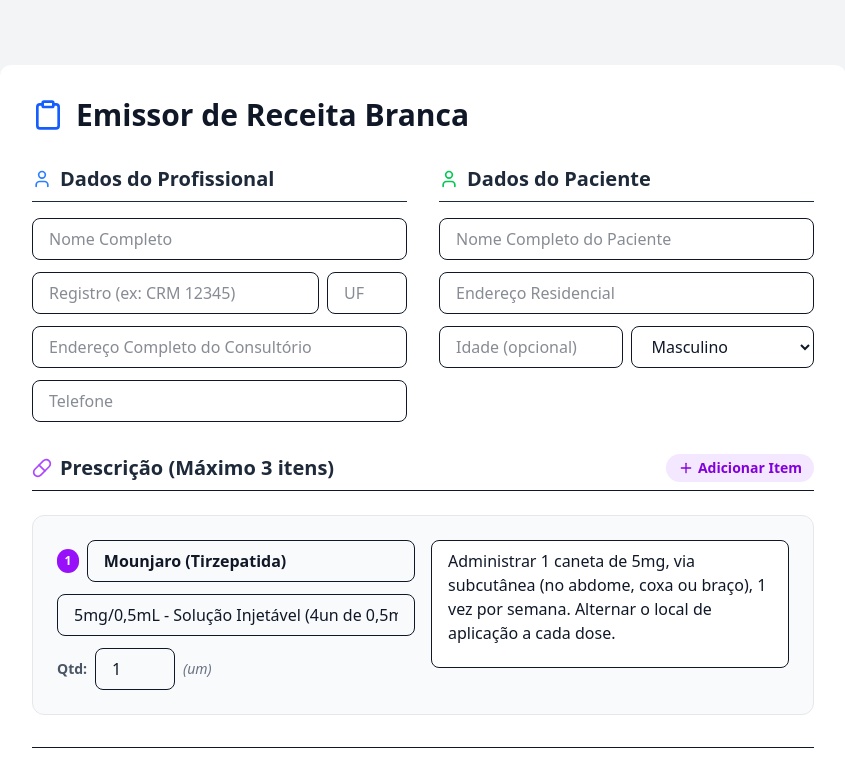
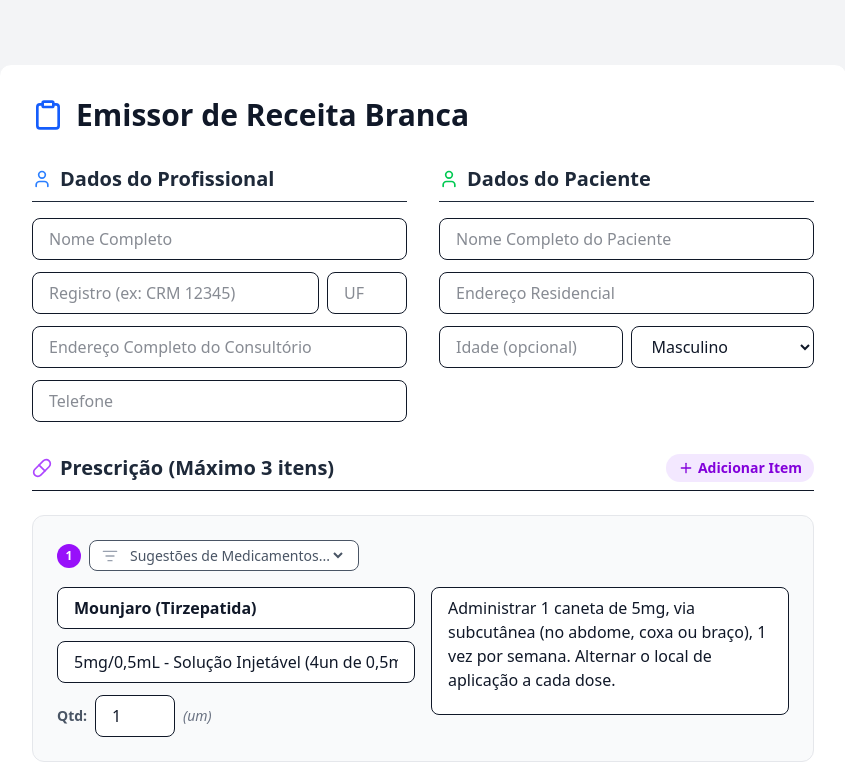
Before and after one commit to romualdoag/receitas-web, a React (Vite) app: page / in a window 1280 px wide. Shown: the top 770 px of the page, without its empty margins (217-1062 px from the left). Built offline with nearby package versions, Linux system fonts and the light colour scheme.

Commit message:
feat: add medication preset list for weight loss drugs

```diff
--- a/src/components/PrescriptionForm.tsx
+++ b/src/components/PrescriptionForm.tsx
@@ -1,5 +1,5 @@
 import React, { useState, useEffect } from 'react';
-import { User, Clipboard, Pill, Printer, Calendar, Plus, Trash2 } from 'lucide-react';
+import { User, Clipboard, Pill, Printer, Calendar, Plus, Trash2, ListFilter } from 'lucide-react';
 import { numberToWords } from '../utils/numberToWords';
 
 interface Medication {
@@ -9,6 +9,88 @@ interface Medication {
   quantidadeExtenso: string;
   posologia: string;
 }
+
+interface MedicationPreset {
+  label: string;
+  nome: string;
+  dosagem: string;
+  posologia: string;
+}
+
+const MEDICATION_PRESETS: MedicationPreset[] = [
+  {
+    label: 'Mounjaro 2,5mg',
+    nome: 'Mounjaro (Tirzepatida)',
+    dosagem: '2,5mg/0,5mL - Solução Injetável (4un de 0,5mL)',
+    posologia: 'Administrar 1 caneta de 2,5mg, via subcutânea (no abdome, coxa ou braço), 1 vez por semana. Alternar o local de aplicação a cada dose.'
+  },
+  {
+    label: 'Mounjaro 5mg',
+    nome: 'Mounjaro (Tirzepatida)',
+    dosagem: '5mg/0,5mL - Solução Injetável (4un de 0,5mL)',
+    posologia: 'Administrar 1 caneta de 5mg, via subcutânea (no abdome, coxa ou braço), 1 vez por semana. Alternar o local de aplicação a cada dose.'
+  },
+  {
+    label: 'Mounjaro 7,5mg',
+    nome: 'Mounjaro (Tirzepatida)',
+    dosagem: '7,5mg/0,5mL - Solução Injetável (4un de 0,5mL)',
+    posologia: 'Administrar 1 caneta de 7,5mg, via subcutânea (no abdome, coxa ou braço), 1 vez por semana. Alternar o local de aplicação a cada dose.'
+  },
+  {
+    label: 'Mounjaro 10mg',
+    nome: 'Mounjaro (Tirzepatida)',
+    dosagem: '10mg/0,5mL - Solução Injetável (4un de 0,5mL)',
+    posologia: 'Administrar 1 caneta de 10mg, via subcutânea (no abdome, coxa ou braço), 1 vez por semana. Alternar o local de aplicação a cada dose.'
+  },
+  {
+    label: 'Ozempic 0,25mg',
+    nome: 'Ozempic (Semaglutida)',
+    dosagem: '0,25mg - Sistema de aplicação com 1 caneta e 4 agulhas',
+    posologia: 'Administrar 0,25mg por via subcutânea, uma vez por semana, por 4 semanas.'
+  },
+  {
+    label: 'Ozempic 0,5mg',
+    nome: 'Ozempic (Semaglutida)',
+    dosagem: '0,5mg - Sistema de aplicação com 1 caneta e 4 agulhas',
+    posologia: 'Administrar 0,5mg por via subcutânea, uma vez por semana, por 4 semanas.'
+  },
+  {
+    label: 'Ozempic 1mg',
+    nome: 'Ozempic (Semaglutida)',
+    dosagem: '1,0mg - Sistema de aplicação com 1 caneta e 4 agulhas',
+    posologia: 'Administrar 1,0mg por via subcutânea, uma vez por semana, por 4 semanas.'
+  },
+  {
+    label: 'Wegovy 0,25mg',
+    nome: 'Wegovy (Semaglutida)',
+    dosagem: '0,25mg/0,5mL - Solução Injetável',
+    posologia: 'Administrar 0,25mg por via subcutânea, uma vez por semana, conforme esquema de escalonamento de dose.'
+  },
+  {
+    label: 'Wegovy 0,5mg',
+    nome: 'Wegovy (Semaglutida)',
+    dosagem: '0,5mg/0,5mL - Solução Injetável',
+    posologia: 'Administrar 0,5mg por via subcutânea, uma vez por semana, conforme esquema de escalonamento de dose.'
+  },
+  {
+    label: 'Wegovy 1mg',
+    nome: 'Wegovy (Semaglutida)',
+    dosagem: '1,0mg/0,5mL - Solução Injetável',
+    posologia: 'Administrar 1,0mg por via subcutânea, uma vez por semana, conforme esquema de escalonamento de dose.'
+  },
+  {
+    label: 'Wegovy 1,7mg',
+    nome: 'Wegovy (Semaglutida)',
+    dosagem: '1,7mg/0,75mL - Solução Injetável',
+    posologia: 'Administrar 1,7mg por via subcutânea, uma vez por semana, conforme esquema de escalonamento de dose.'
+  },
+  {
+    label: 'Wegovy 2,4mg',
+    nome: 'Wegovy (Semaglutida)',
+    dosagem: '2,4mg/0,75mL - Solução Injetável',
+    posologia: 'Administrar 2,4mg por via subcutânea, uma vez por semana (dose de manutenção).'
+  }
+];
 
 interface PrescriptionFormProps {
   onDataChange: (data: any) => void;
@@ -65,6 +147,21 @@ const PrescriptionForm: React.FC<PrescriptionFormProps> = ({ onDataChange, onPri
     }
 
     setFormData(prev => ({ ...prev, medicamentos: newMedicamentos }));
+  };
+
+  const applyPreset = (index: number, presetLabel: string) => {
+    if (!presetLabel) return;
+    const preset = MEDICATION_PRESETS.find(p => p.label === presetLabel);
+    if (preset) {
+      const newMedicamentos = [...formData.medicamentos];
+      newMedicamentos[index] = {
+        ...newMedicamentos[index],
+        nome: preset.nome,
+        dosagem: preset.dosagem,
+        posologia: preset.posologia
+      };
+      setFormData(prev => ({ ...prev, medicamentos: newMedicamentos }));
+    }
   };
 
   const addMedication = () => {
@@ -206,33 +303,47 @@ const PrescriptionForm: React.FC<PrescriptionFormProps> = ({ onDataChange, onPri
           <div className="space-y-8">
             {formData.medicamentos.map((med, index) => (
               <div key={index} className="relative bg-gray-50 p-6 rounded-xl border border-gray-200 group">
+                <div className="flex justify-between items-start mb-4">
+                   <div className="flex items-center gap-2">
+                      <span className="bg-purple-600 text-white w-6 h-6 flex items-center justify-center rounded-full text-xs font-bold">
+                        {index + 1}
+                      </span>
+                      <div className="flex items-center gap-2 bg-white border rounded-lg px-3 py-1 text-sm text-gray-600">
+                        <ListFilter className="w-4 h-4 text-gray-400" />
+                        <select
+                          className="outline-none bg-transparent font-medium"
+                          onChange={(e) => applyPreset(index, e.target.value)}
+                          defaultValue=""
+                        >
+                          <option value="" disabled>Sugestões de Medicamentos...</option>
+                          {MEDICATION_PRESETS.map(p => <option key={p.label} value={p.label}>{p.label}</option>)}
+                        </select>
+                      </div>
+                    </div>
                     {formData.medicamentos.length > 1 && (
                       <button
                         onClick={() => removeMedication(index)}
-                    className="absolute top-4 right-4 text-gray-400 hover:text-red-500 transition-colors"
+                        className="text-gray-400 hover:text-red-500 transition-colors"
                         title="Remover medicamento"
                       >
                         <Trash2 className="w-5 h-5" />
                       </button>
                     )}
+                </div>
+
                 <div className="grid md:grid-cols-2 gap-4">
                   <div className="space-y-3">
-                    <div className="flex items-center gap-2">
-                      <span className="bg-purple-600 text-white w-6 h-6 flex items-center justify-center rounded-full text-xs font-bold">
-                        {index + 1}
-                      </span>
                     <input
                       type="text"
                       placeholder="Nome do Medicamento (DCB)"
-                        className="w-full px-4 py-2 rounded-lg border focus:ring-2 focus:ring-blue-400 outline-none font-bold"
+                      className="w-full px-4 py-2 rounded-lg border focus:ring-2 focus:ring-blue-400 outline-none font-bold bg-white"
                       value={med.nome}
                       onChange={(e) => handleMedicationChange(index, 'nome', e.target.value)}
                     />
-                    </div>
                     <input
                       type="text"
                       placeholder="Dosagem / Forma Farmacêutica"
-                      className="w-full px-4 py-2 rounded-lg border focus:ring-2 focus:ring-blue-400 outline-none"
+                      className="w-full px-4 py-2 rounded-lg border focus:ring-2 focus:ring-blue-400 outline-none bg-white"
                       value={med.dosagem}
                       onChange={(e) => handleMedicationChange(index, 'dosagem', e.target.value)}
                     />
@@ -241,7 +352,7 @@ const PrescriptionForm: React.FC<PrescriptionFormProps> = ({ onDataChange, onPri
                       <input
                         type="number"
                         min={1}
-                        className="w-20 px-4 py-2 rounded-lg border focus:ring-2 focus:ring-blue-400 outline-none"
+                        className="w-20 px-4 py-2 rounded-lg border focus:ring-2 focus:ring-blue-400 outline-none bg-white"
                         value={med.quantidade}
                         onChange={(e) => handleMedicationChange(index, 'quantidade', e.target.value)}
                       />
```
Lines whose indentation alone changed are shown as unchanged.
